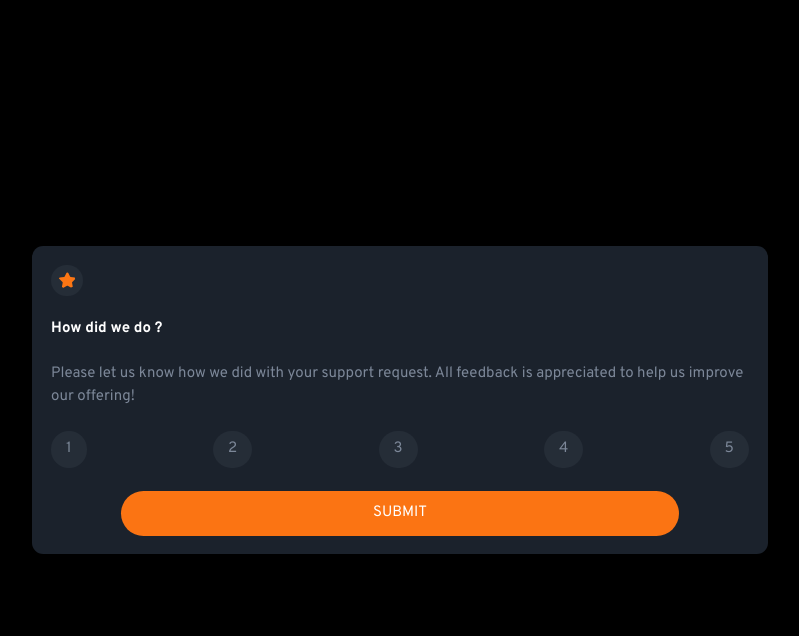
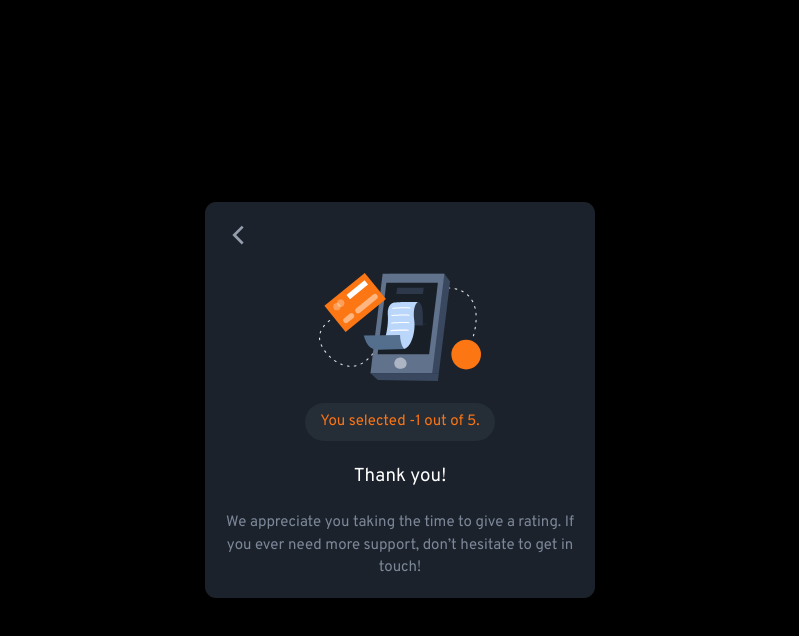
Before and after one commit to SeJunB/interactive-rating-component, a React (Vite) app: page / in a window 1280 px wide. Both pictures are taken after a click on the button "SUBMIT". Shown: the top 636 px of the page, without its empty margins (240-1039 px from the left). Built offline with nearby package versions, Linux system fonts and the light colour scheme.

Commit message:
Finished

```diff
--- a/src/App.tsx
+++ b/src/App.tsx
@@ -1,29 +1,30 @@
-import { RatingList } from './RatingList';
-import iconStar from '/images/icon-star.svg';
-import { useState } from 'react';
+import { FormEventHandler, useState } from 'react';
+import { RatingForm } from './RatingForm';
+import { ThankYouCard } from './ThankYouCard';
+
 function App() {
-
-    const [rating, setRating] = useState(-1);
+    const [selectedRating, setRating] = useState(-1);
+    const [formSubmitted, setFormSubmitted] = useState(false);
 
     const handleRatingChange = (newRating: number) => {
         setRating(newRating);
     };
 
-    console.log("Current Rating: " + rating);
+    const handleSubmit: FormEventHandler<HTMLFormElement> = (event) => {
+        event.preventDefault();
+        setFormSubmitted(true);
+    };
 
-    return (
-        <main className="w-[90%] p-5 rounded-xl mx-auto bg-primary-bg space-y-6 text-medium-gray">
-            <img className="block p-2 rounded-full bg-dark-blue" src={iconStar} alt="Orange Start" />
-            <h1 className="text-white font-bold">How did we do ?</h1>
-            <p>
-                Please let us know how we did with your support request. All feedback is appreciated
-                to help us improve our offering!
-            </p>
-            <RatingList currentRating={rating} handleRatingChange={handleRatingChange}/>
-            <button className="button rounded-full w-[80%] mx-auto bg-orange text-white text-center uppercase
-            hover:bg-white hover:text-orange ">Submit</button>
-        </main>
-    )
+    const handleBackButton = () => {
+        setFormSubmitted(false);
+    };
+
+    console.log(formSubmitted)
+
+    return (formSubmitted) ? <ThankYouCard selectedRating={selectedRating} handleBackButton={handleBackButton}/> :
+        <RatingForm selectedRating={selectedRating}
+            handleRatingChange={handleRatingChange}
+            handleSubmit={handleSubmit} />;
 }
 
 export default App
--- /dev/null
+++ b/src/RatingForm.tsx
@@ -0,0 +1,27 @@
+
+import iconStar from '/images/icon-star.svg';
+import { FormEventHandler } from "react";
+import { RatingList } from "./RatingList";
+
+type Prop = {
+    selectedRating: number,
+    handleSubmit: FormEventHandler<HTMLFormElement>,
+    handleRatingChange: (newRating: number) => void,
+};
+export function RatingForm({selectedRating, handleSubmit, handleRatingChange}: Prop) {
+    return (
+        <main className="card">
+            <img className="block p-2 rounded-full bg-dark-blue" src={iconStar} alt="Orange Start" />
+            <h1 className="text-2xl text-white">How did we do ?</h1>
+            <p>
+                Please let us know how we did with your support request. All feedback is appreciated
+                to help us improve our offering!
+            </p>
+            <RatingList selectedRating={selectedRating} handleRatingChange={handleRatingChange} />
+            <form onSubmit={handleSubmit}>
+                <button type="submit" className="button rounded-full w-[70%] mx-auto bg-orange text-white text-center uppercase
+            hover:bg-white hover:text-orange ">Submit</button>
+            </form>
+        </main>
+    );
+}
--- a/src/RatingList.tsx
+++ b/src/RatingList.tsx
@@ -1,11 +1,11 @@
 import React from 'react';
 
 type Props = {
-    currentRating: number,
+    selectedRating: number,
     handleRatingChange: (newRating: number) => void,
 }
 
-export function RatingList({ currentRating, handleRatingChange }: Props) {
+export function RatingList({ selectedRating, handleRatingChange }: Props) {
 
     const ratings = [1, 2, 3, 4, 5].map((r, i) => {
         let selectedClass = 'rating-background cursor-pointer bg-light-gray text-white';
@@ -13,7 +13,7 @@ export function RatingList({ currentRating, handleRatingChange }: Props) {
 
         return (
             <li key={i} onClick={(() => handleRatingChange(r))}
-                className={((currentRating === -1) || (currentRating !== r)) ?
+                className={((selectedRating === -1) || (selectedRating !== r)) ?
                     notSelectedClass : selectedClass}>
                 {r}
             </li>
--- /dev/null
+++ b/src/ThankYouCard.tsx
@@ -0,0 +1,19 @@
+import ThankYouImage from '/images/illustration-thank-you.svg';
+
+type Props = {
+    selectedRating: number,
+    handleBackButton: () => void,
+}
+export function ThankYouCard({ selectedRating, handleBackButton }: Props) {
+    return (
+        <main className="relative card flex flex-col justify-center items-center text-center">
+            <button className="self-start" data-icon="back-arrow"
+                arial-label="Back Button" onClick={() => handleBackButton()}></button>
+            <img src={ThankYouImage} alt="Image confirming that rating has been received" />
+            <h2 className="px-4 py-2 rounded-full bg-dark-blue text-orange">You selected {selectedRating} out of 5.</h2>
+            <h1 className="text-xl text-white">Thank you!</h1>
+            <p>We appreciate you taking the time to give a rating. If you ever need more support,
+                don’t hesitate to get in touch!</p>
+        </main>
+    );
+}
--- a/src/index.css
+++ b/src/index.css
@@ -18,6 +18,10 @@
 }
 
 @layer components {
+    .card {
+        @apply w-[80%] sm:w-[70%] md:w-[60%] lg:w-[50%] p-5 rounded-xl mx-auto bg-primary-bg space-y-6 text-medium-gray;
+    }
+
     .rating-background{
         @apply px-4 py-[0.5rem] rounded-full bg-dark-blue;
     }
@@ -25,6 +29,18 @@
     .button {
         @apply block px-10 py-3;
     }
+
+    button[data-icon="back-arrow"] {
+        @apply w-[30px] h-[30px] bg-light-gray;
+        -webkit-mask-image:url('/images/back_arrow_icon.svg');
+        -webkit-mask-size: cover;
+        mask-image: url('/images/back_arrow_icon.svg');
+    }
+
+    button[data-icon="back-arrow"]:hover {
+        @apply bg-orange;
+   }
+
 }
 
 @layer utilities {
```
Also changed, not shown: public/images/back_arrow_icon.svg (added).
